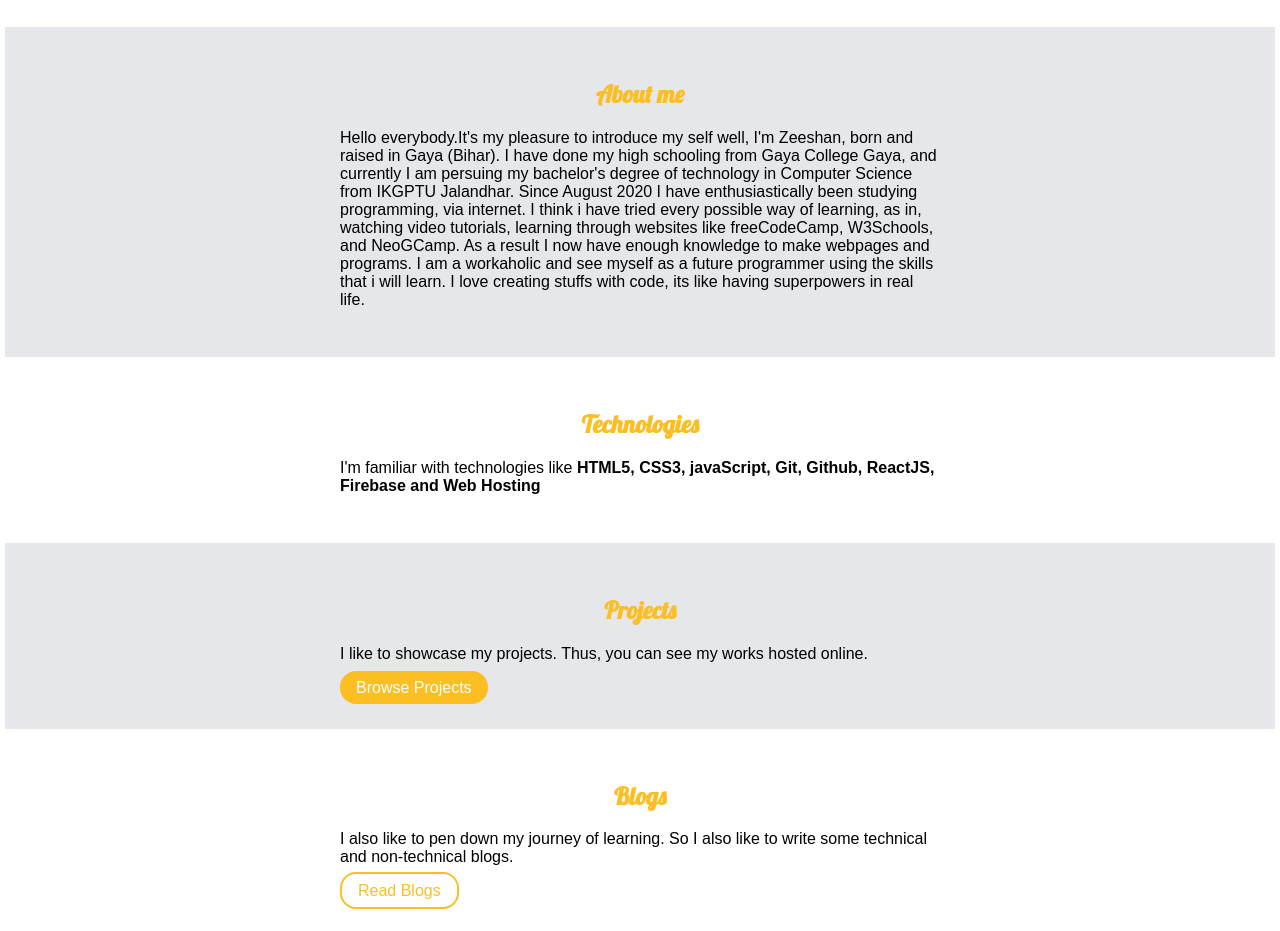
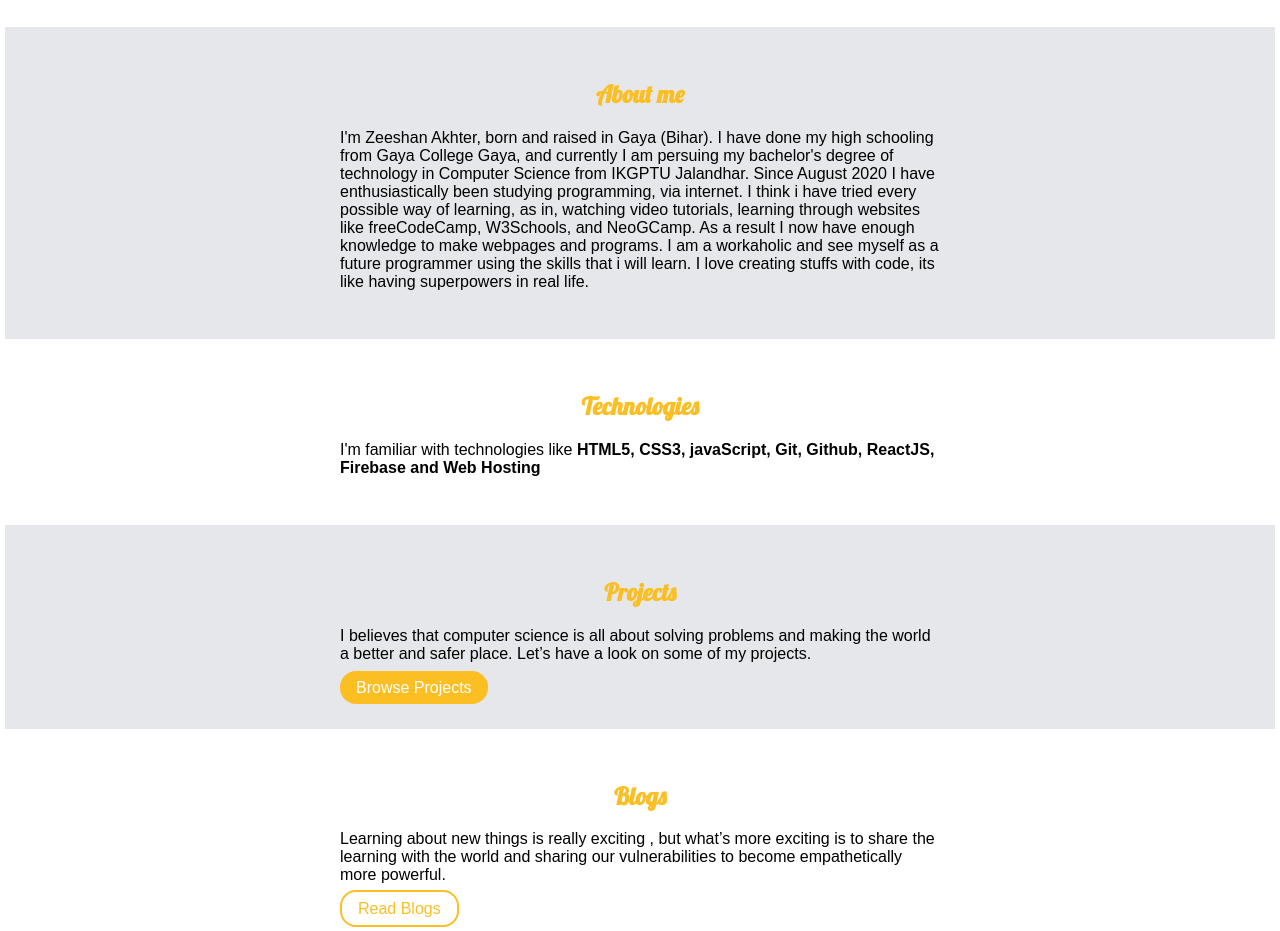
Before and after one commit to zeeshan-akhter/portfolio-neogcamp, a plain HTML site: page index.html in a window 1280 px wide. Shown: the part 450-1381 px from the top of the page. Drawn offline with Linux system fonts and the light colour scheme.

Commit message:
Update- updated description

```diff
--- a/index.html
+++ b/index.html
@@ -53,7 +53,7 @@
     <section class="section ow">
         <div class="container container-center">
             <h1>About me</h1>
-            <p>Hello everybody.It's my pleasure to introduce my self well, I'm Zeeshan, born and raised in Gaya (Bihar). I have done my high schooling from Gaya College Gaya, and currently I am persuing my bachelor's degree of technology in Computer Science from IKGPTU Jalandhar.
+            <p>I'm Zeeshan Akhter, born and raised in Gaya (Bihar). I have done my high schooling from Gaya College Gaya, and currently I am persuing my bachelor's degree of technology in Computer Science from IKGPTU Jalandhar.
 
                 Since August 2020 I have enthusiastically been studying programming, via internet. I think i have tried every possible way of learning, as in, watching video tutorials, learning through websites like freeCodeCamp, W3Schools, and NeoGCamp. As a result I now have enough knowledge to make webpages and programs. I am a workaholic and see myself as a future programmer using the skills that i will learn.
 
@@ -78,7 +78,7 @@
         <div class="container container-center">
             <h1>Projects</h1>
             <p>
-                I like to showcase my projects. Thus, you can see my works hosted online.
+                I believes that computer science is all about solving problems and making the world a better and safer place. Let’s have a look on some of my projects.
             </p>
             <a class="link link-primary" href="/projects.html">Browse Projects</a>
         </div>
@@ -88,7 +88,7 @@
         <div class="container container-center">
             <h1>Blogs</h1>
             <p>
-                I also like to pen down my journey of learning. So I also like to write some technical and non-technical blogs.
+                Learning about new things is really exciting , but what’s more exciting is to share the learning with the world and sharing our vulnerabilities to become empathetically more powerful.
             </p>
             <a class="link link-secondary" href="/blogs.html">Read Blogs</a>
         </div>
```
Also changed, not shown: projects.html (+1 -2 lines).
